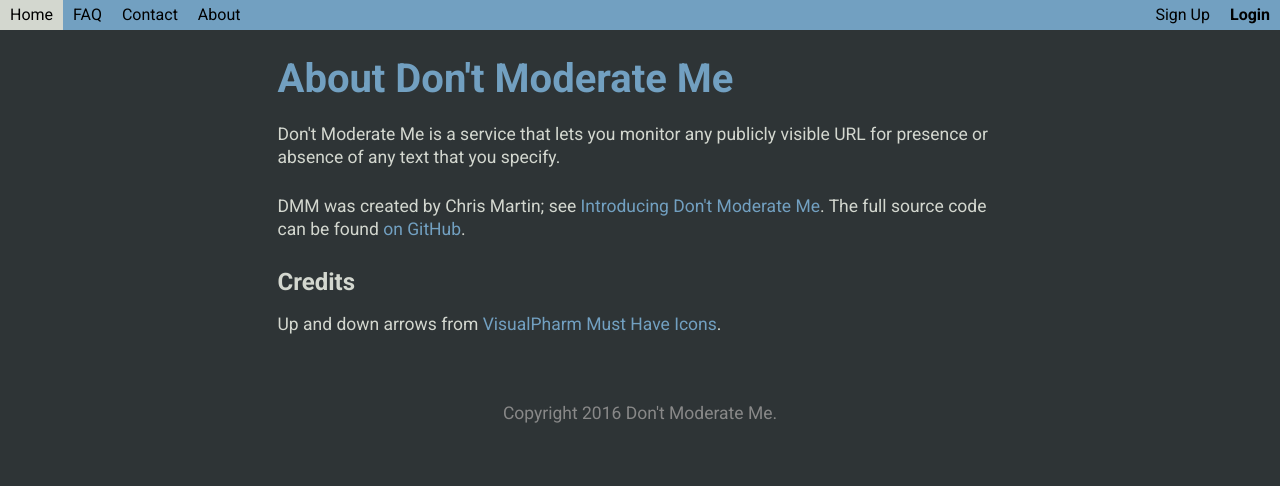
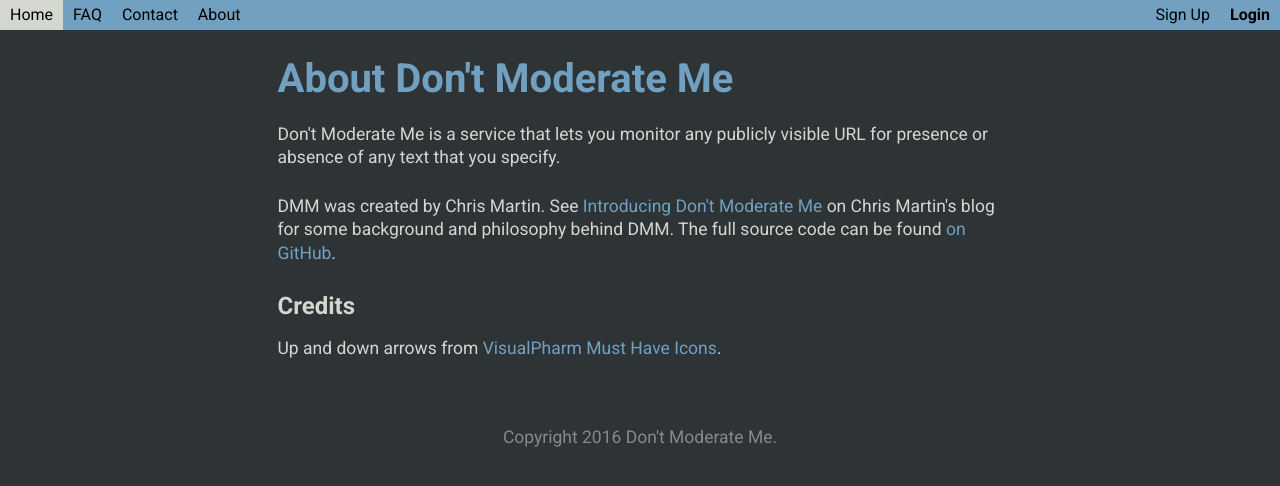
Before and after one commit to c-mart/dontmoderateme, a Flask app: page /about in a window 1280 px wide. Shown: the top 486 px of the page. Run offline with Flask 2, Linux system fonts and the light colour scheme; some libraries are stand-ins or nearby versions.

Commit message:
Tweaks to about and front page

```diff
--- a/dontmoderateme/templates/about.html
+++ b/dontmoderateme/templates/about.html
@@ -6,7 +6,7 @@
 
     <p>Don't Moderate Me is a service that lets you monitor any publicly visible URL for presence or absence of any text that you specify.</p>
 
-    <p>DMM was created by Chris Martin; see <a href="https://blog.c-mart.in/posts/introducing-dont-moderate-me">Introducing Don't Moderate Me</a>. The full source code can be found <a href="https://github.com/c-mart/dontmoderateme">on GitHub</a>.</p>
+    <p>DMM was created by Chris Martin. See <a href="https://blog.c-mart.in/posts/introducing-dont-moderate-me">Introducing Don't Moderate Me</a> on Chris Martin's blog for some background and philosophy behind DMM. The full source code can be found <a href="https://github.com/c-mart/dontmoderateme">on GitHub</a>.</p>
     <h3>Credits</h3>
     <p>Up and down arrows from <a href="http://www.visualpharm.com/must_have_icon_set">VisualPharm Must Have Icons</a>.</p>
 {% endblock %}
--- a/dontmoderateme/templates/index.html
+++ b/dontmoderateme/templates/index.html
@@ -19,7 +19,7 @@
             <p><img src="{{ url_for('static', filename='images/dmm-monitor-example.png') }}" class="drop-shadow" /></p>
         </div>
     </div>
-    <p>Don't Moderate Me provides moderation transparency for content authors and other concerned parties.</p>
+    <p>Don't Moderate Me provides moderation transparency for content authors and other concerned netizens.</p>
     <p class="center">
         <a class="button button-primary signup-button" href="{{ url_for('register') }}">Sign Up, it's Free</a>
     </p>
```
